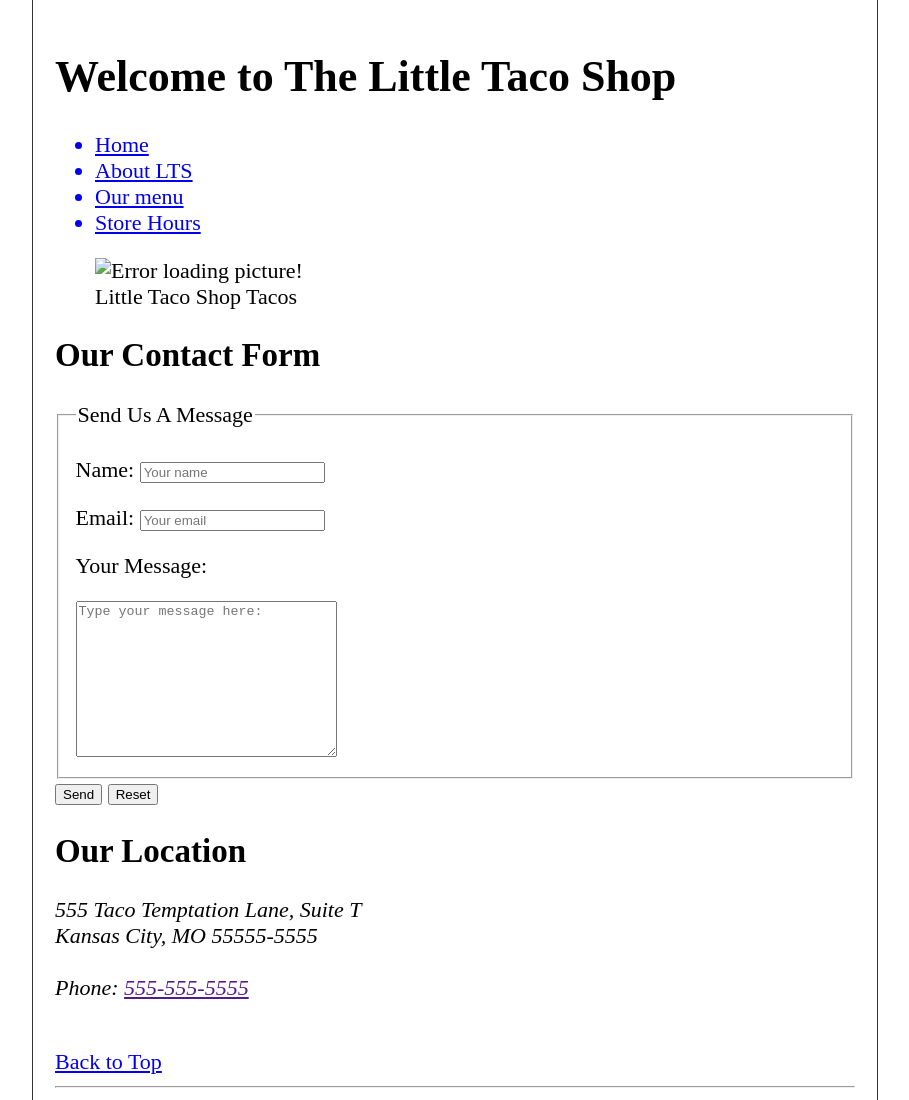
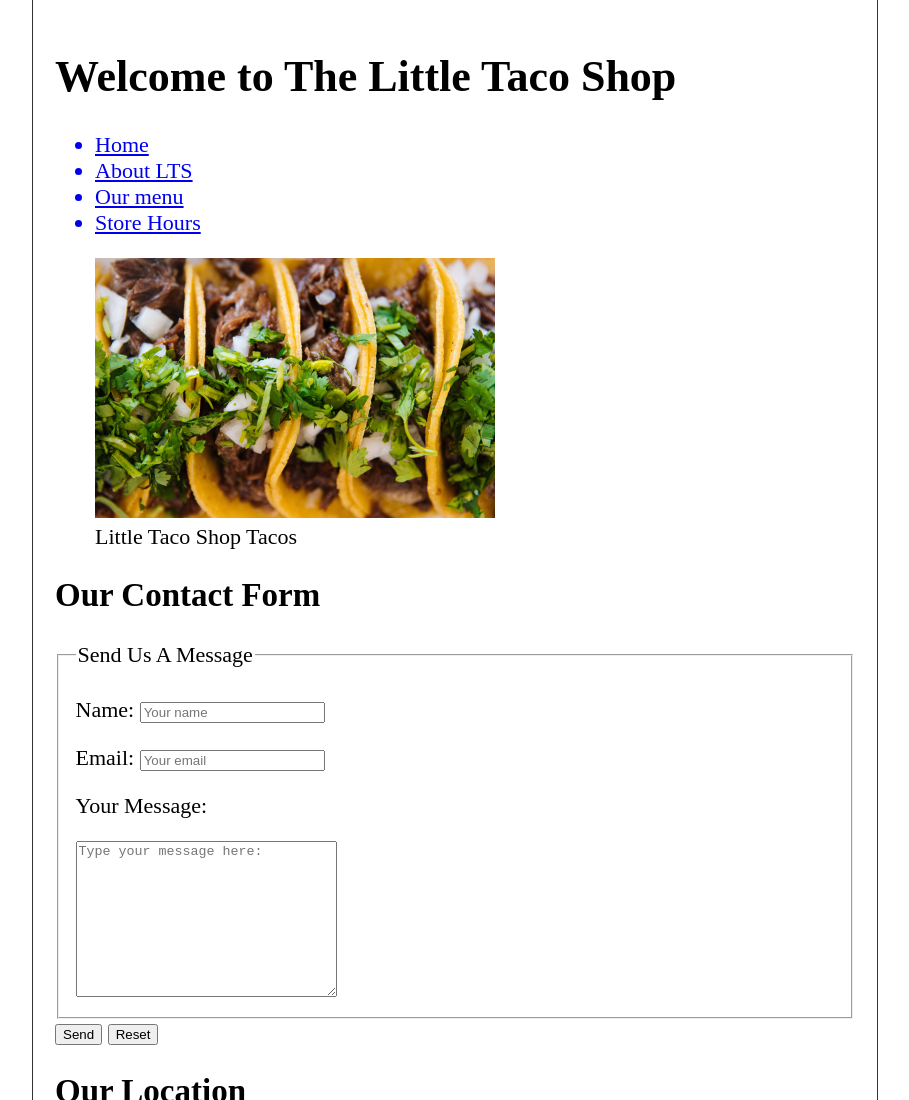
Before and after one commit to hashhacker7/hasan, a plain HTML site: page codes/contact.html in a window 1280 px wide. Shown: the top 1100 px of the page, without its empty margins (185-1094 px from the left). Drawn offline with Linux system fonts and the light colour scheme; files that its build step writes are made by us from their sources.

Commit message:
Add files via upload

```diff
--- a/codes/contact.html
+++ b/codes/contact.html
@@ -6,7 +6,7 @@
     <meta name="viewport" content="width=device-width, initial-scale=1.0">
     <title>Contact</title>
     <link rel="stylesheet" href="/main/css/style.css">
-    <link rel="icon" type="image/x-icon" href="/main/pics/favicon.ico">
+    <link rel="icon" type="image/x-icon" href="../pics/favicon.ico">
 </head>
 
 
@@ -21,7 +21,7 @@
         </ul>
     </nav>
     <figure>
-        <img src="/main/pics/tacos_close_up_400x260.png" alt="Error
+        <img src="../pics/tacos_close_up_400x260.png" alt="Error
         loading picture!">
         <figcaption>Little Taco Shop Tacos</figcaption>
     </figure>
```
Also changed, not shown: codes/hours.html (+2 -2 lines).
